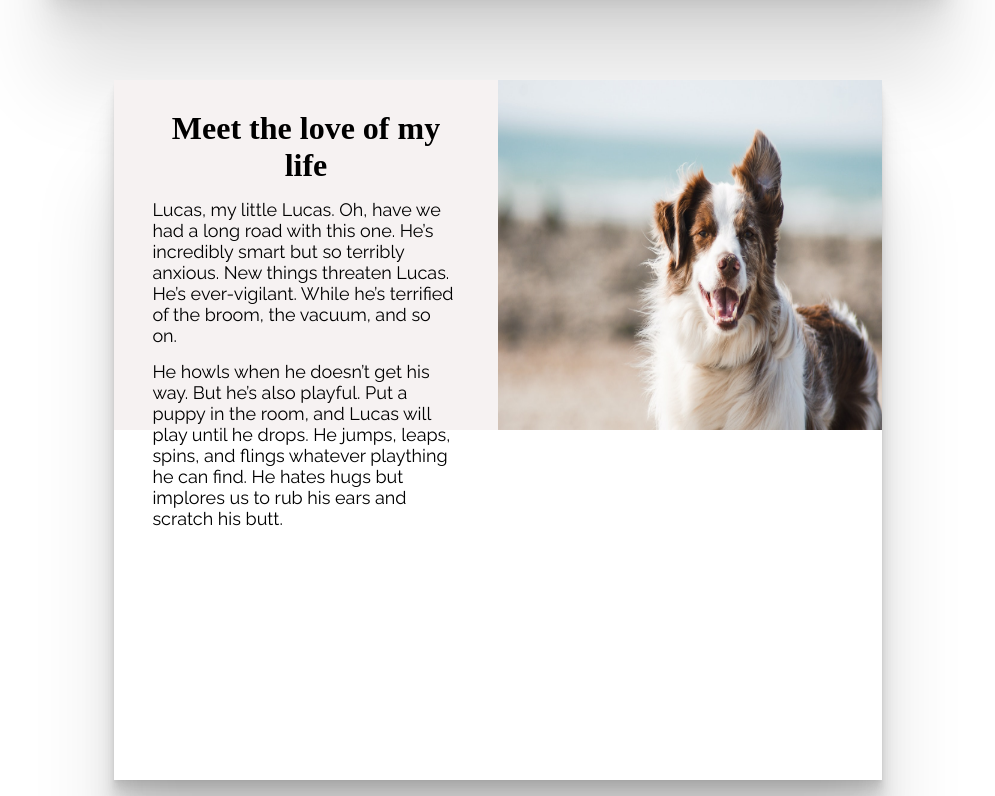
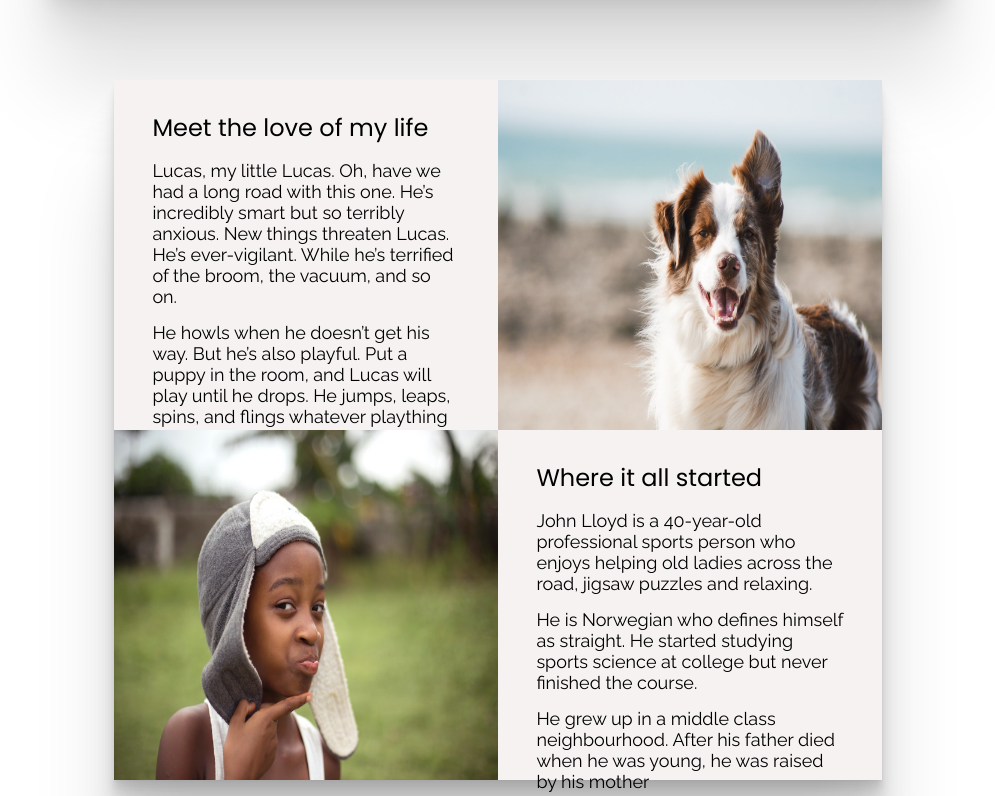
Before and after one commit to diasen/Alexander-hansen-project-exam-1, a plain HTML site: page about.html in a window 1280 px wide. Shown: the part 988-1784 px from the top of the page, without its empty margins (142-1137 px from the left). Drawn offline with Linux system fonts and the light colour scheme; a web font is replaced by a local one.

Commit message:
about done

```diff
--- a/about.html
+++ b/about.html
@@ -92,7 +92,7 @@
 					</div>
 					<div class="dog__text--box">
 						<div class="dog__textfield">
-							<h5>Meet the love of my life</h5>
+							<h2>Meet the love of my life</h2>
 							<p class="dog__description">
 								Lucas, my little Lucas. Oh, have we had a long road with this
 								one. He’s incredibly smart but so terribly anxious. New things
@@ -109,7 +109,34 @@
 						</div>
 					</div>
 				</div>
-				<div class="childhood__container"></div>
+				<div class="childhood__container">
+					<div class="childhood__img--box">
+						<img
+							class="boy__img"
+							src="/img/boy.jpg"
+							alt="child with a gray beanie on"
+						/>
+					</div>
+					<div class="childghood__text--box">
+						<div class="childhood__textfield">
+							<h2>Where it all started</h2>
+							<p class="childhood__description">
+								John Lloyd is a 40-year-old professional sports person who
+								enjoys helping old ladies across the road, jigsaw puzzles and
+								relaxing.
+							</p>
+							<p class="childhood__description">
+								He is Norwegian who defines himself as straight. He started
+								studying sports science at college but never finished the
+								course.
+							</p>
+							<p class="childhood__description">
+								He grew up in a middle class neighbourhood. After his father
+								died when he was young, he was raised by his mother
+							</p>
+						</div>
+					</div>
+				</div>
 			</div>
 		</main>
 		<footer>
--- a/css/partials/about.css
+++ b/css/partials/about.css
@@ -55,7 +55,6 @@ p {
 	height: 700px;
 	width: 60%;
 	margin: 100px auto 100px auto;
-
 	box-shadow: 0 2.8px 2.2px rgba(0, 0, 0, 0.034),
 		0 6.7px 5.3px rgba(0, 0, 0, 0.048), 0 12.5px 10px rgba(0, 0, 0, 0.06),
 		0 22.3px 17.9px rgba(0, 0, 0, 0.072), 0 41.8px 33.4px rgba(0, 0, 0, 0.086),
@@ -73,30 +72,59 @@ p {
 	width: 50%;
 }
 
-.dog__img {
+.dog__img,
+.boy__img {
 	width: 100%;
 	height: 100%;
 }
 
-.dog__text--box {
+.dog__text--box,
+.childghood__text--box {
 	width: 50%;
 	background-color: #f6f2f2;
 }
 
-.dog__textfield {
+.dog__textfield,
+.childhood__textfield {
 	width: 80%;
 	margin: 30px auto;
 }
 
-.dog__textfield h5 {
-	text-align: center;
+.dog__textfield h2 {
+	text-align: left;
+	font-weight: normal;
 	margin: 0;
-	font-size: 2rem;
+	font-size: 1.5rem;
+	font-family: var(--ff-subhead);
 }
 
-.dog__description {
+.dog__description,
+.childhood__description {
 	font-family: var(--ff-text);
 	font-size: var(--fz-text);
 	width: 100%;
 	margin: 15px 0 15px 0;
 }
+
+.childhood__container {
+	width: 100%;
+	height: 50%;
+	display: flex;
+	flex-direction: row;
+}
+
+.childhood__img--box {
+	width: 50%;
+}
+
+.childghood__text--box {
+	width: 50%;
+}
+
+.childhood__textfield h2 {
+	text-align: left;
+	font-weight: normal;
+	margin: 0;
+	font-size: 1.5rem;
+	font-family: var(--ff-subhead);
+}
```
Also changed, not shown: img/boy.jpg (added), 1 other file.
